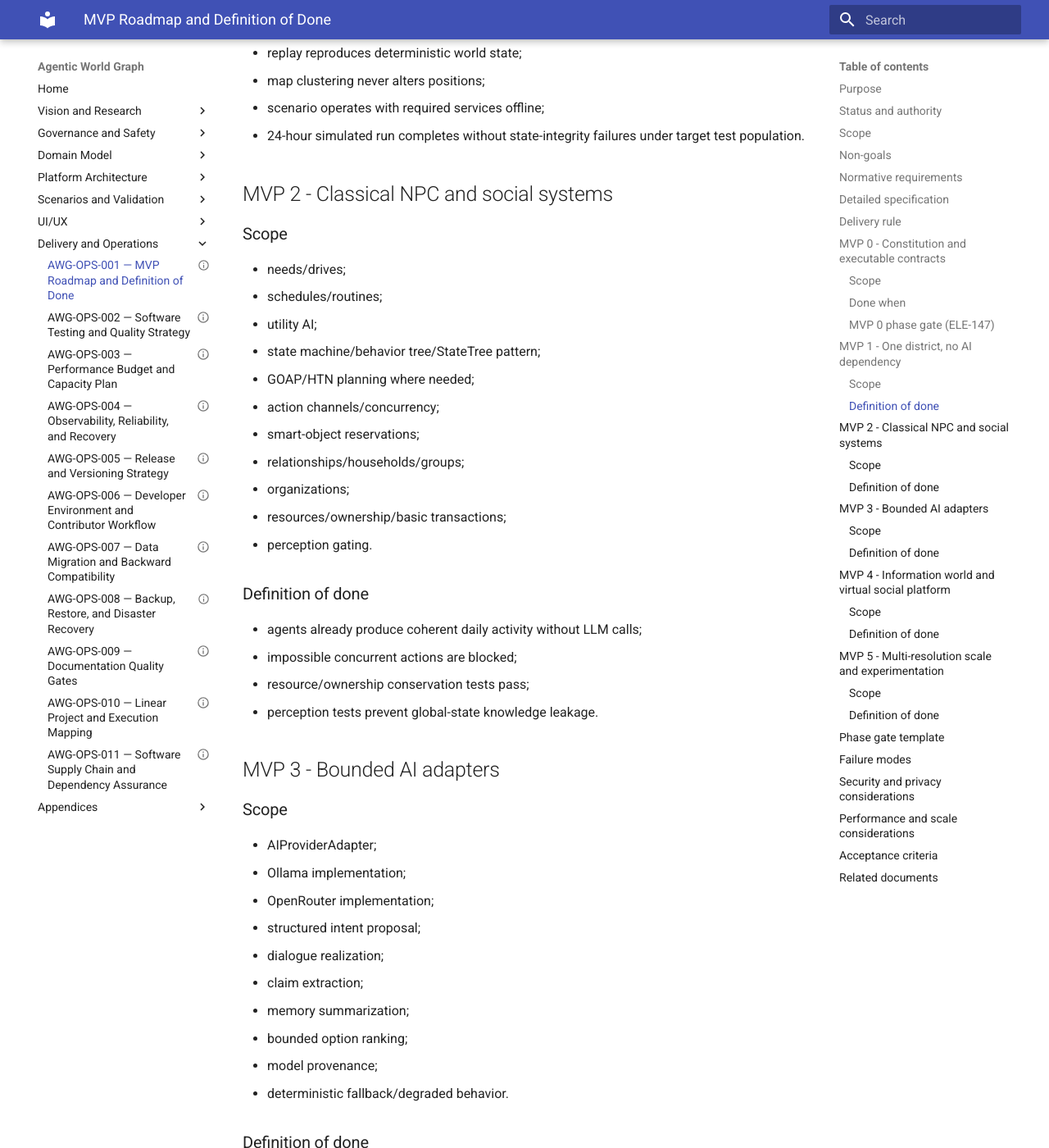
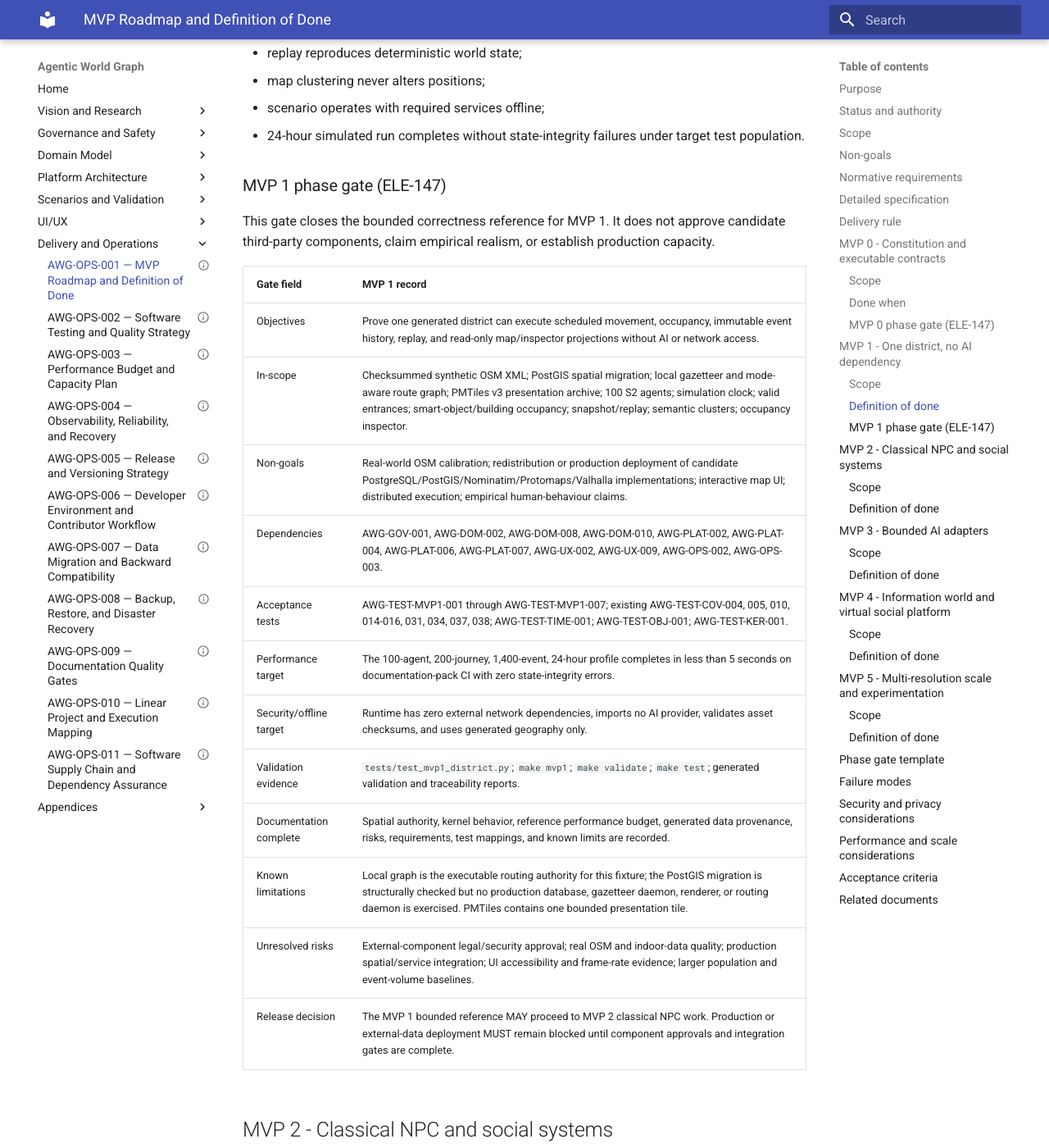
Before and after one commit to kambasana/d, an MkDocs documentation site: the page built from docs/06-delivery-and-operations/mvp-roadmap-and-definition-of-done.md, in a window 1280 px wide and 1400 px high, scrolled down 3623 px. Shown: the whole window at 82% size. Built offline with MkDocs 1.6.1 and Material for MkDocs 9.7.7, drawn with Linux system fonts in a browser that asks for light colours.

Commit message:
Record the bounded MVP 1 phase gate
Co-authored-by: kambasana <kambasana@users.noreply.github.com>

```diff
--- a/docs/06-delivery-and-operations/mvp-roadmap-and-definition-of-done.md
+++ b/docs/06-delivery-and-operations/mvp-roadmap-and-definition-of-done.md
@@ -113,6 +113,25 @@ Local work record for Linear issue [ELE-147](https://linear.app/elenta/issue/ELE
 - map clustering never alters positions;
 - scenario operates with required services offline;
 - 24-hour simulated run completes without state-integrity failures under target test population.
+
+### MVP 1 phase gate (ELE-147)
+
+This gate closes the bounded correctness reference for MVP 1. It does not approve candidate third-party components, claim empirical realism, or establish production capacity.
+
+| Gate field | MVP 1 record |
+| --- | --- |
+| Objectives | Prove one generated district can execute scheduled movement, occupancy, immutable event history, replay, and read-only map/inspector projections without AI or network access. |
+| In-scope | Checksummed synthetic OSM XML; PostGIS spatial migration; local gazetteer and mode-aware route graph; PMTiles v3 presentation archive; 100 S2 agents; simulation clock; valid entrances; smart-object/building occupancy; snapshot/replay; semantic clusters; occupancy inspector. |
+| Non-goals | Real-world OSM calibration; redistribution or production deployment of candidate PostgreSQL/PostGIS/Nominatim/Protomaps/Valhalla implementations; interactive map UI; distributed execution; empirical human-behaviour claims. |
+| Dependencies | AWG-GOV-001, AWG-DOM-002, AWG-DOM-008, AWG-DOM-010, AWG-PLAT-002, AWG-PLAT-004, AWG-PLAT-006, AWG-PLAT-007, AWG-UX-002, AWG-UX-009, AWG-OPS-002, AWG-OPS-003. |
+| Acceptance tests | AWG-TEST-MVP1-001 through AWG-TEST-MVP1-007; existing AWG-TEST-COV-004, 005, 010, 014-016, 031, 034, 037, 038; AWG-TEST-TIME-001; AWG-TEST-OBJ-001; AWG-TEST-KER-001. |
+| Performance target | The 100-agent, 200-journey, 1,400-event, 24-hour profile completes in less than 5 seconds on documentation-pack CI with zero state-integrity errors. |
+| Security/offline target | Runtime has zero external network dependencies, imports no AI provider, validates asset checksums, and uses generated geography only. |
+| Validation evidence | `tests/test_mvp1_district.py`; `make mvp1`; `make validate`; `make test`; generated validation and traceability reports. |
+| Documentation complete | Spatial authority, kernel behavior, reference performance budget, generated data provenance, risks, requirements, test mappings, and known limits are recorded. |
+| Known limitations | Local graph is the executable routing authority for this fixture; the PostGIS migration is structurally checked but no production database, gazetteer daemon, renderer, or routing daemon is exercised. PMTiles contains one bounded presentation tile. |
+| Unresolved risks | External-component legal/security approval; real OSM and indoor-data quality; production spatial/service integration; UI accessibility and frame-rate evidence; larger population and event-volume baselines. |
+| Release decision | The MVP 1 bounded reference MAY proceed to MVP 2 classical NPC work. Production or external-data deployment MUST remain blocked until component approvals and integration gates are complete. |
 
 ## MVP 2 - Classical NPC and social systems
 
--- a/pack-manifest.yaml
+++ b/pack-manifest.yaml
@@ -72,10 +72,14 @@ required_scripts:
 - scripts/validate_all.py
 - scripts/build_release.py
 - scripts/entrypoint.py
+- scripts/build_mvp1_pmtiles.py
+- scripts/run_mvp1.py
 required_tests:
 - tests/test_pack.py
 - tests/test_contracts.py
 - tests/test_traceability.py
+- tests/test_mvp0_invariants.py
+- tests/test_mvp1_district.py
 documents:
 - document_id: AWG-VIS-001
   path: docs/00-vision-and-research/product-vision.md
```
Also changed, not shown: CHANGELOG.md (+2 -0 lines), README.md (+10 -0 lines), docs/02-domain-model/spatial-world-mobility-and-building-specification.md (+15 -0 lines), docs/03-platform-architecture/simulation-kernel-scheduler-and-action-execution.md (+15 -0 lines), docs/06-delivery-and-operations/performance-budget-and-capacity-plan.md (+17 -0 lines), 6 other files.
